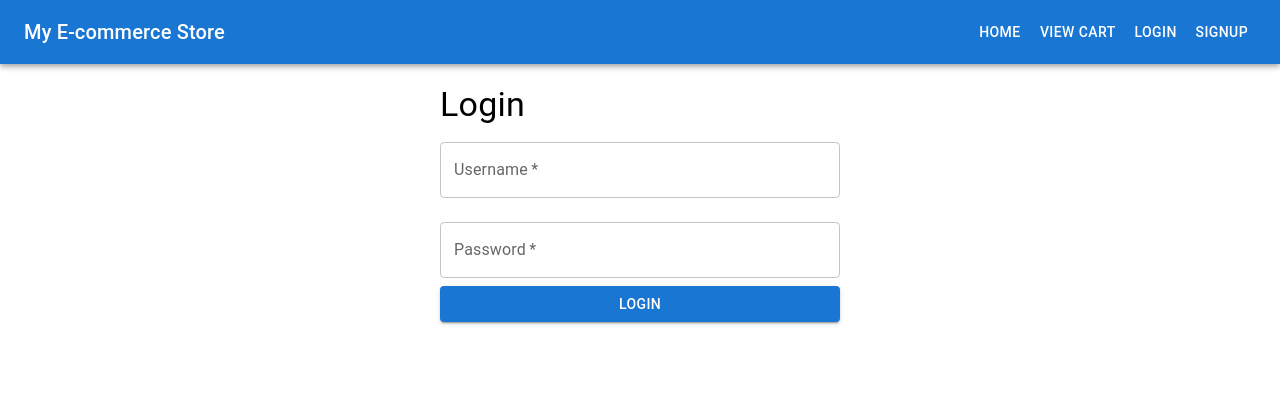
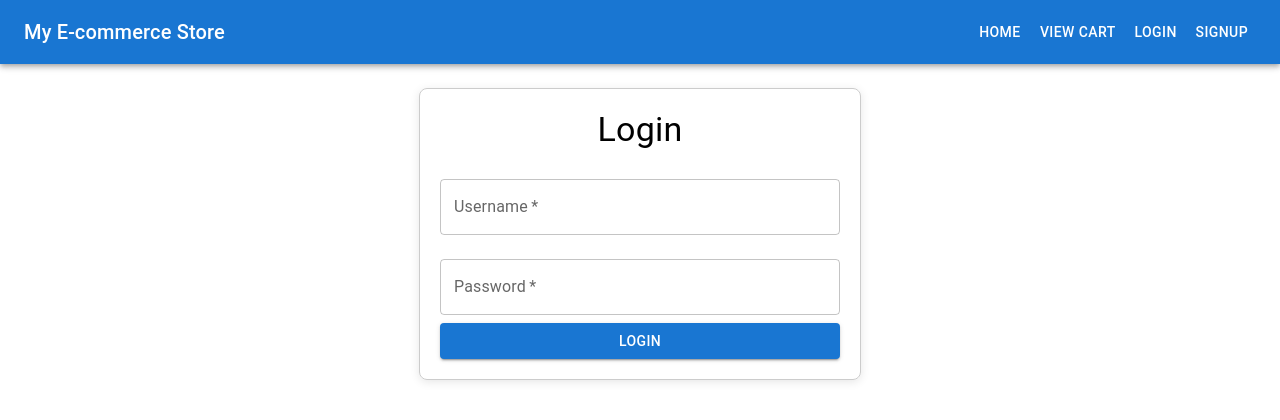
Before and after one commit to hrushertz/Ecommerce-platform-with-CICD, a React (Create React App) app in the folder frontend/: page /login in a window 1280 px wide. Shown: the top 420 px of the page. Built offline with nearby package versions, Linux system fonts and the light colour scheme.

Commit message:
minor UI updates
UI updates in Loging page.

```diff
--- a/frontend/src/App.js
+++ b/frontend/src/App.js
@@ -1,5 +1,5 @@
 import React from 'react';
-import { BrowserRouter as Router, Route, Routes, Link } from 'react-router-dom';
+import { BrowserRouter as Router, Route, Routes, Link, useNavigate } from 'react-router-dom';
 import ProductListing from './Components/ProductListing';
 import ProductDetails from './Components/ProductDetails';
 import Cart from './Components/Cart';
@@ -10,6 +10,12 @@ import { AppBar, Toolbar, Button, Typography } from '@mui/material';
 
 const AppBarWithLogout = () => {
     const { isLoggedIn, logout } = useCart();
+    const navigate = useNavigate(); // Initialize the navigation hook
+
+    const handleLogout = () => {
+        logout(); // Call the logout function
+        navigate('/'); // Redirect to ProductListing.js or homepage after logout
+    };
 
     return (
         <AppBar position="static">
@@ -21,7 +27,7 @@ const AppBarWithLogout = () => {
                 <Button color="inherit" component={Link} to="/cart">View Cart</Button>
                 {isLoggedIn ? (
                     <>
-                        <Button color="inherit" onClick={() => { logout(); window.location.reload(); }}>Logout</Button>
+                        <Button color="inherit" onClick={handleLogout}>Logout</Button>
                     </>
                 ) : (
                     <>
--- a/frontend/src/Components/Login.js
+++ b/frontend/src/Components/Login.js
@@ -1,7 +1,7 @@
 import React, { useState } from 'react';
 import { useCart } from './CartContext';
 import { useNavigate } from 'react-router-dom';
-import { TextField, Button, Typography } from '@mui/material';
+import { TextField, Button, Typography, Box } from '@mui/material';
 
 const Login = () => {
     const [formData, setFormData] = useState({ username: '', password: '' });
@@ -32,9 +32,24 @@ const Login = () => {
     };
 
     return (
-        <div style={{ maxWidth: '400px', margin: 'auto', padding: '20px' }}>
-            <Typography variant="h4">Login</Typography>
-            <form onSubmit={handleSubmit}>
+        <Box
+            component="form"
+            onSubmit={handleSubmit}
+            sx={{
+                display: 'flex',
+                flexDirection: 'column',
+                alignItems: 'center',
+                justifyContent: 'center',
+                maxWidth: '400px',
+                margin: 'auto',
+                padding: '20px',
+                mt: 3,
+                border: '1px solid #ccc',
+                borderRadius: '8px',
+                boxShadow: '0 2px 10px rgba(0, 0, 0, 0.1)',
+            }}
+        >
+            <Typography variant="h4" gutterBottom>Login</Typography>
             <TextField
                 label="Username"
                 name="username"
@@ -57,8 +72,7 @@ const Login = () => {
             <Button type="submit" variant="contained" color="primary" fullWidth>
                 Login
             </Button>
-            </form>
-        </div>
+        </Box>
     );
 };
 
```
Lines whose indentation alone changed are shown as unchanged.
